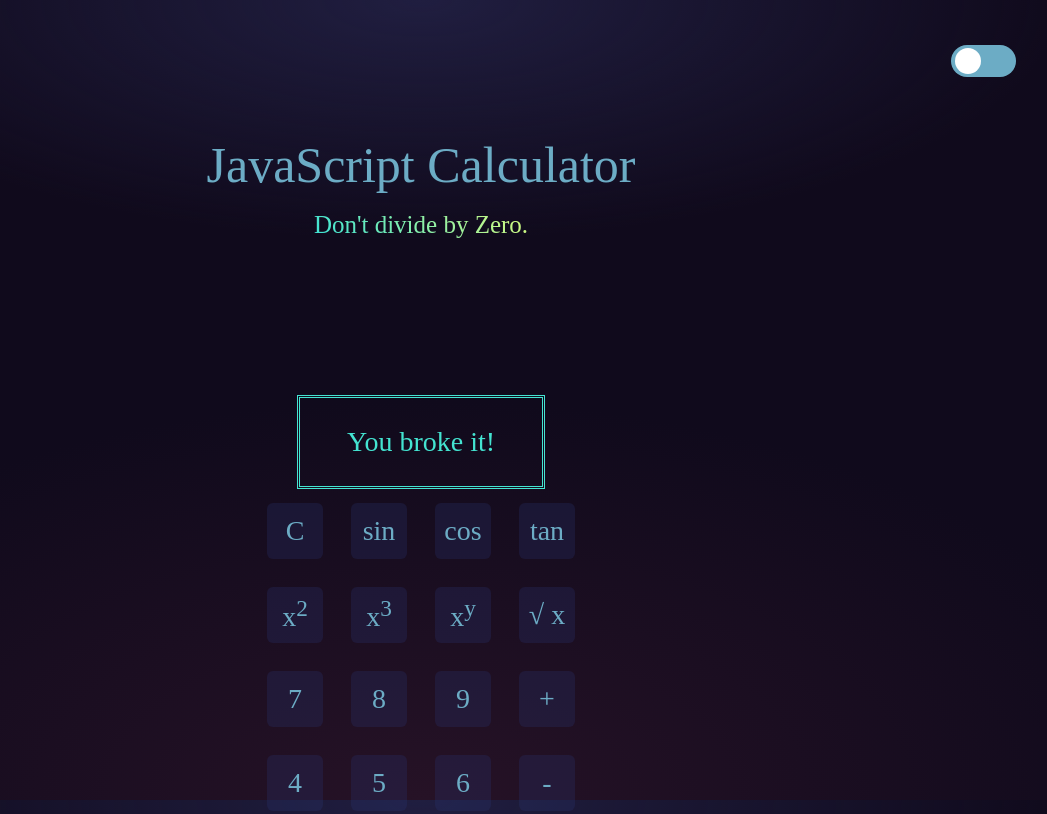
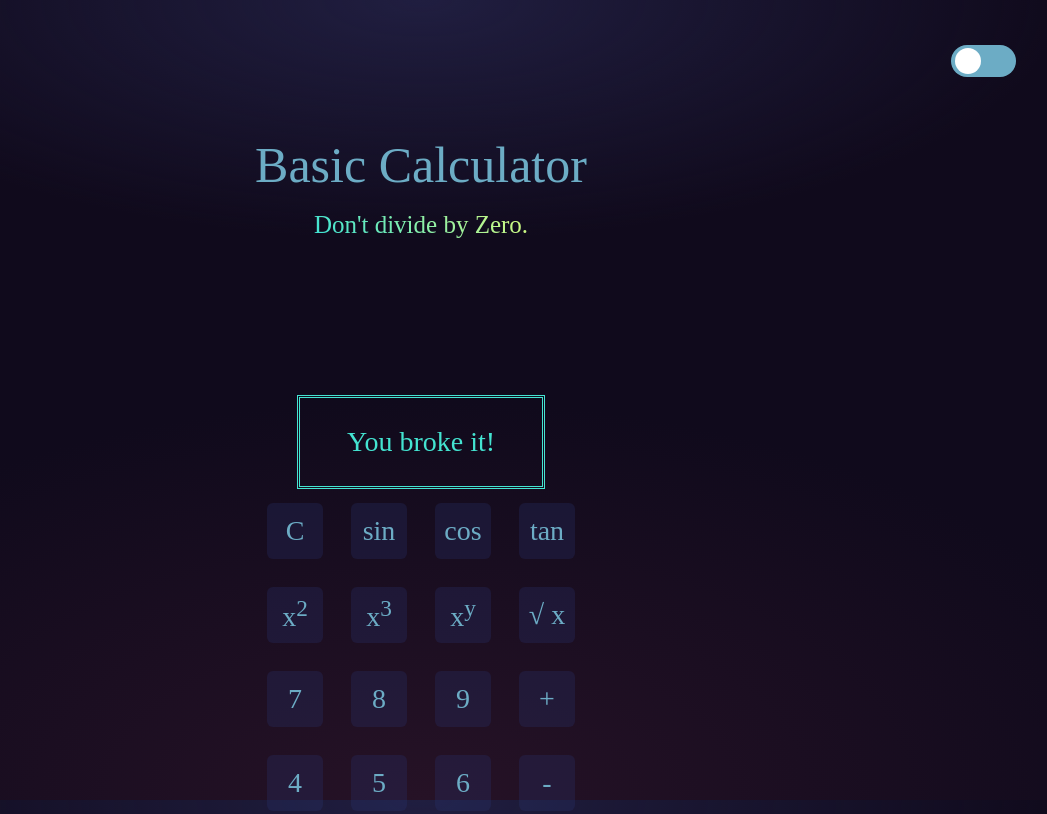
Before and after one commit to ayeshaikh-211737/basic-calci, a plain HTML site: page index.html in a window 1280 px wide. Shown: the top 814 px of the page, without its empty margins (219-1266 px from the left). Drawn offline with Linux system fonts and the light colour scheme; a web font is replaced by a local one.

Commit message:
New Addition

```diff
--- a/index.html
+++ b/index.html
@@ -16,7 +16,7 @@
 		<label for="themeToggle">Toggle</label>
 	</div>
 
-	<h1>JavaScript Calculator</h1>
+	<h1>Basic Calculator</h1>
 	<p class="warning">Don't divide by Zero.</p>
 	<div id="calculator" class="calculator">
 		<div id="viewer" class="viewer">You broke it!</div>
```
Also changed, not shown: random.txt (added).
